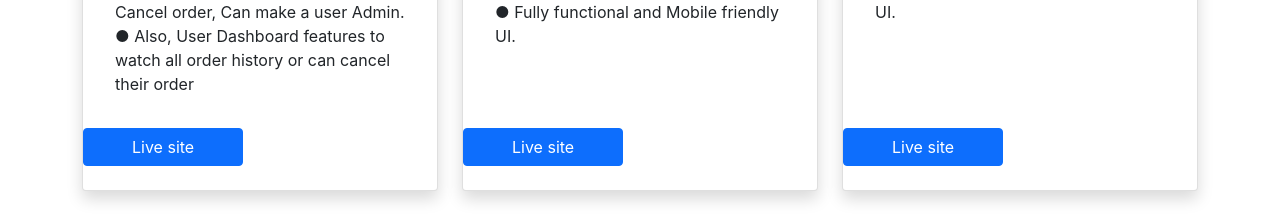
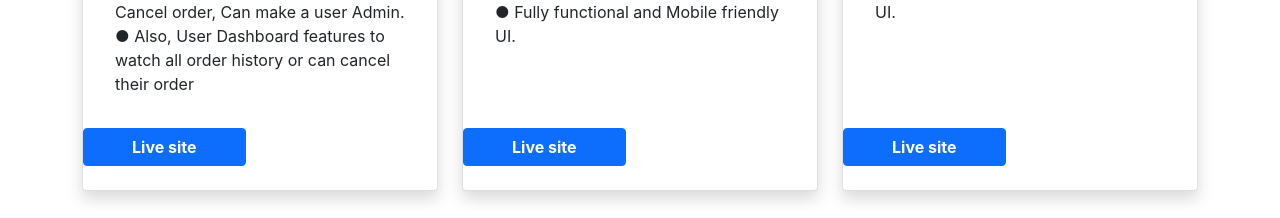
Before and after one commit to jubaer-hossen/porfolio, a React (Create React App) app: page /#projects in a window 1280 px wide. Shown: the part 3160-3378 px from the top of the page. Built offline with nearby package versions, Linux system fonts and the light colour scheme.

Commit message:
added some bold style on the text

```diff
--- a/src/components/Project/Projects.js
+++ b/src/components/Project/Projects.js
@@ -31,7 +31,7 @@ const Projects = () => {
                                 target="_blank"
                                 href="https://dream-camera-9e773.web.app/"
                             >
-                                <button className="btn btn-primary px-5">
+                                <button className="btn btn-primary px-5 fw-bold">
                                     Live site
                                 </button>
                             </a>
@@ -57,7 +57,7 @@ const Projects = () => {
                                 target="_blank"
                                 href="https://brave-austin-2ac4e3.netlify.app/"
                             >
-                                <button className="btn btn-primary px-5">
+                                <button className="btn btn-primary px-5 fw-bold">
                                     Live site
                                 </button>
                             </a>
@@ -85,7 +85,7 @@ const Projects = () => {
                                 target="_blank"
                                 href="https://upbeat-kare-f8305b.netlify.app/"
                             >
-                                <button className="btn btn-primary px-5">
+                                <button className="btn btn-primary px-5 fw-bold">
                                     Live site
                                 </button>
                             </a>
```
